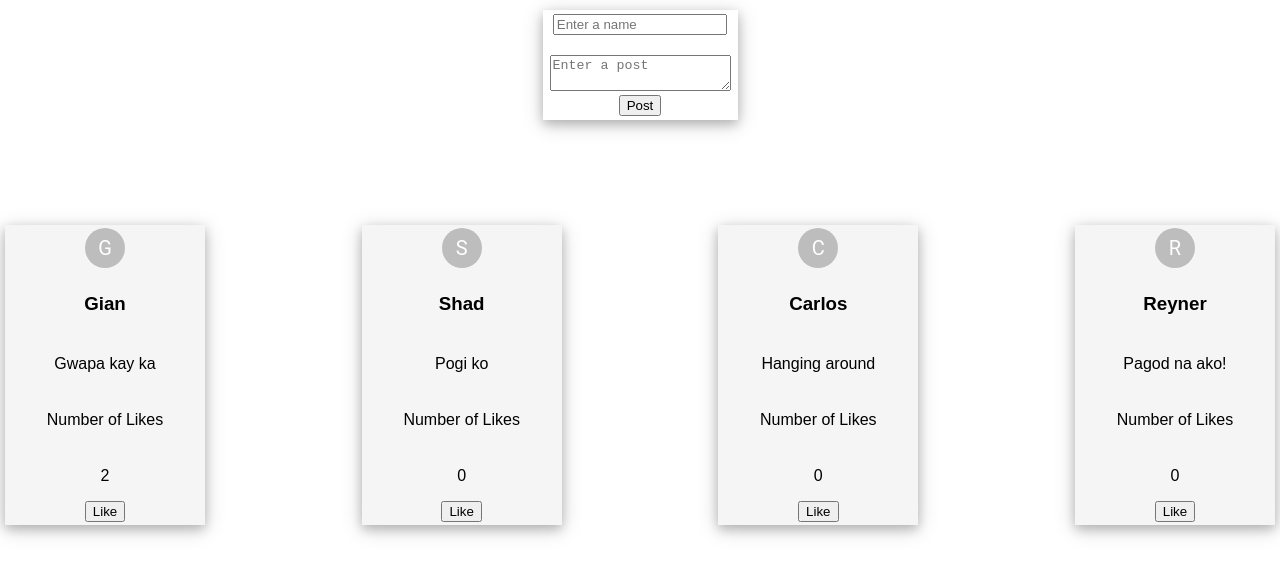
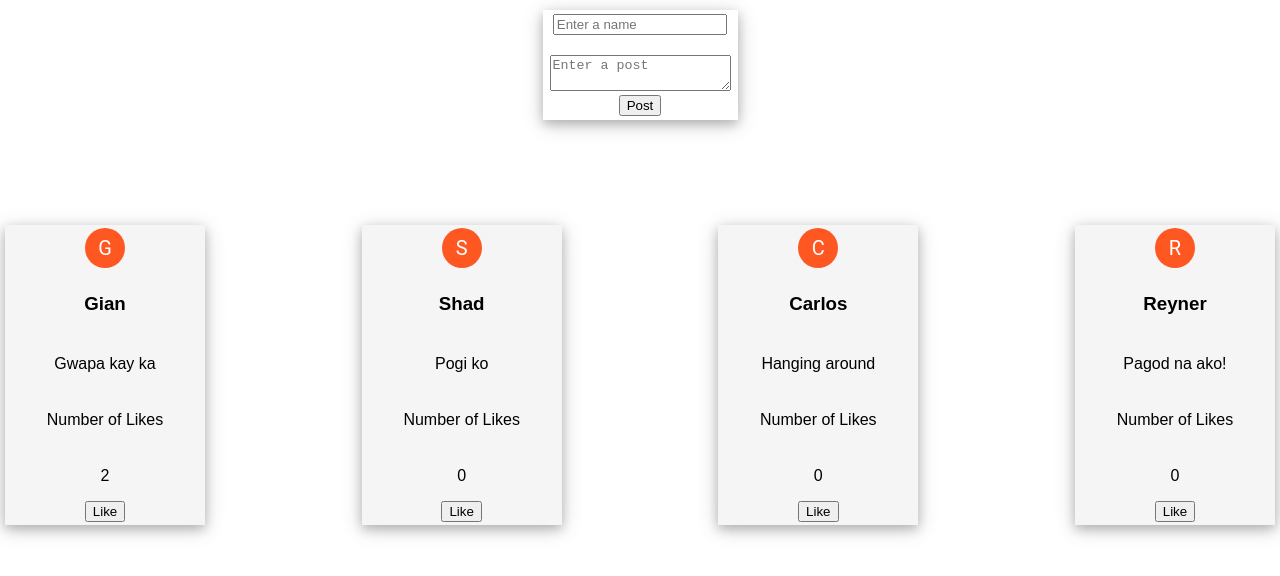
Before and after one commit to arvinlauron/functional-components, a React (Create React App) app: page / in a window 1280 px wide. Shown: the top 576 px of the page. Built offline with nearby package versions, Linux system fonts and the light colour scheme.

Commit message:
add avatar

```diff
--- a/src/Post.js
+++ b/src/Post.js
@@ -2,6 +2,7 @@ import React from 'react';
 import LikeButton from './LikeButton'
 import './App.css';
 import Avatar from '@mui/material/Avatar';
+import { deepOrange } from '@mui/material/colors';
 
 
 
@@ -13,7 +14,7 @@ function Post (props) {
 
         return (
                 <div className='post'>
-                    <Avatar className='avatar' >{name[0].toUpperCase()}</Avatar>
+                    <Avatar sx={{ bgcolor: deepOrange[500] }}>{name[0].toUpperCase()}</Avatar>
                     <h3>{name}</h3>
                     <p>{content}</p>
                     <p>Number of Likes</p>
```
